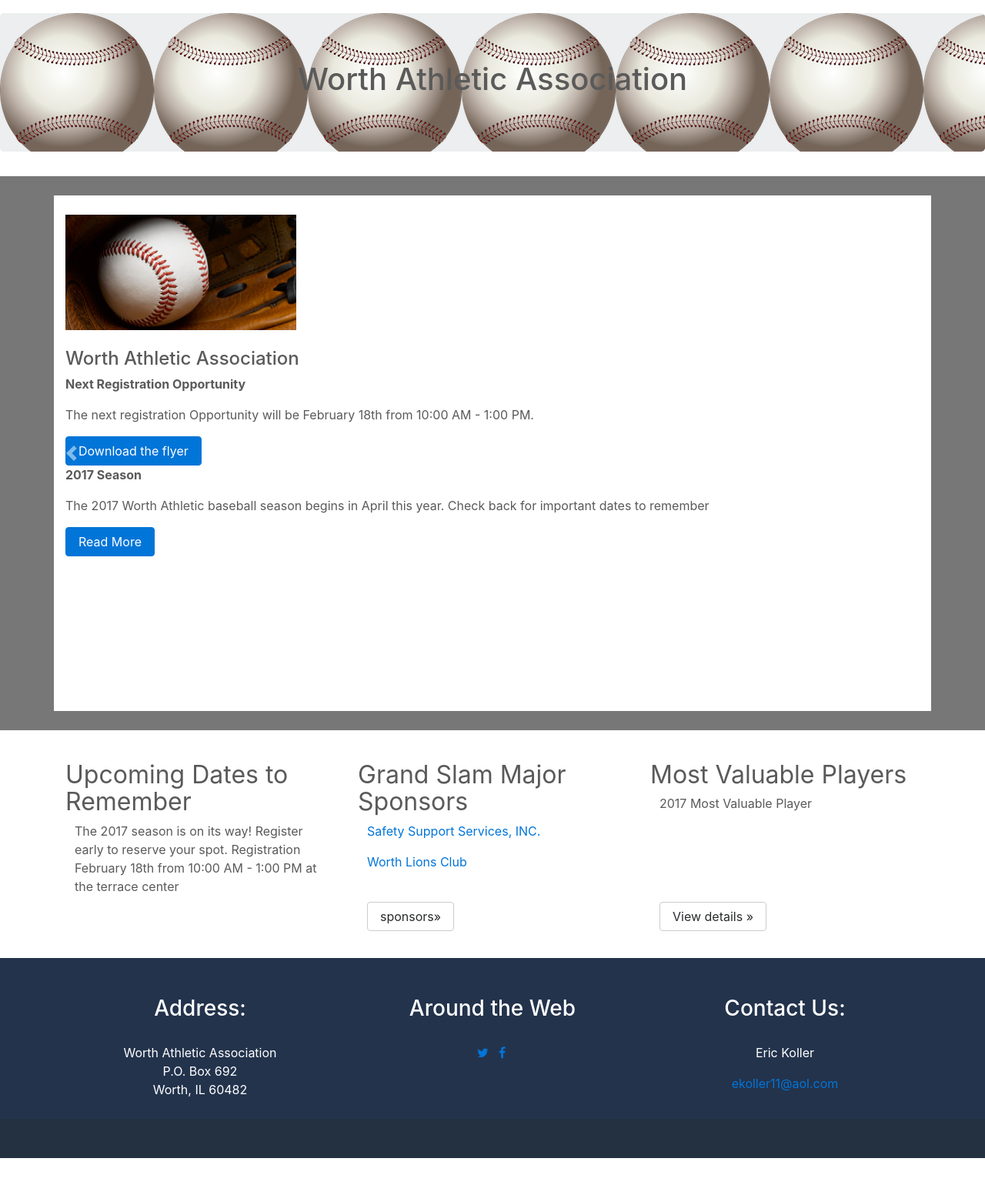
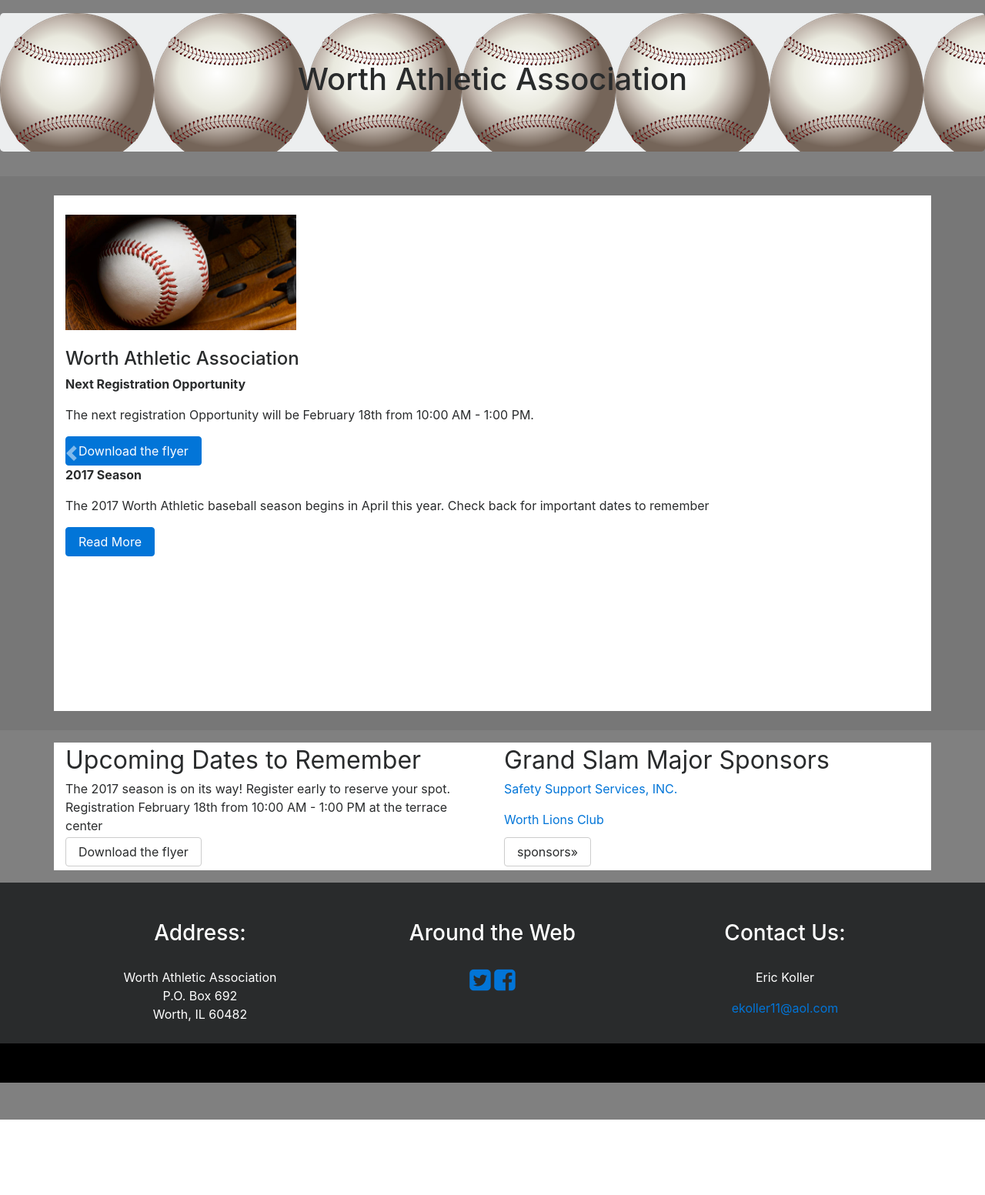
Before and after one commit to kolldavi/Web-Development, a PHP site: page / in a window 1280 px wide. Shown: the part 56-1609 px from the top of the page at 77% size. After the commit the page ends 1511 px from the top, so only its background shows below. Run offline with PHP 8.4, Linux system fonts and the light colour scheme; some libraries are stand-ins or nearby versions.

Commit message:
changed layout

```diff
--- a/worthBaseball/css/carousel.css
+++ b/worthBaseball/css/carousel.css
@@ -5,7 +5,7 @@
 body {
   padding-top: 3rem;
   padding-bottom: 3rem;
-  color: #5a5a5a;
+  background-color: gray;
 }
 
 
@@ -47,7 +47,7 @@ background-color: white;
 
 .headerText{
   margin-top: 25px;
-    background-image: url("../img/baseball.png");
+  background-image: url("../img/baseball.png");
 }
 
 /* MARKETING CONTENT
@@ -72,7 +72,7 @@ background-color: white;
 }
 .marketingBtn{
 position: absolute;
-bottom: -30px;
+bottom: -25px;
 }
 .marketing{
 
@@ -132,7 +132,7 @@ footer h3 {
 
 footer .footer-above {
     padding-top: 50px;
-    background-color: #23334c;
+    background-color: #292b2c;
 }
 
 footer .footer-col {
@@ -142,12 +142,12 @@ footer .footer-col {
 
 footer .footer-below {
     padding: 25px 0;
-    background-color: #233140;
+    background-color: black;
     font-size: 10px;
 }
 
-.grayBackGround{
-  background-color: gray;
+.whiteBackGround{
+  background-color: white;
 }
 
 
--- a/worthBaseball/index.html
+++ b/worthBaseball/index.html
@@ -147,28 +147,24 @@
     ================================================== -->
     <!-- Wrap the rest of the page in another container to center all the content. -->
 
-    <div class="container marketing">
+    <div class="container marketing whiteBackGround">
 
       <!-- Three columns of text below the carousel -->
       <div class="row">
-        <div class="col-lg-4">
+        <div class="col-lg-6">
           <h2>Upcoming Dates to Remember</h2>
           <p>The 2017 season is on its way! Register early to reserve your spot. Registration February  18th from 10:00 AM - 1:00 PM at the terrace center</p>
+           <a href="img/FILE_1011.pdf" class="btn btn-secondary marketingBtn ">Download the flyer</a>
 
-        </div><!-- /.col-lg-4 -->
-        <div class="col-lg-4">
+        </div><!-- /.col-lg-6 -->
+        <div class="col-lg-6">
 
         <h2>Grand Slam Major Sponsors</h2>
             <a href ="http://www.safetysupport.com/"><p>Safety Support Services, INC.</p></a>
         <a href ="http://worthlions1a.lionwap.org/">  <p>Worth Lions Club</p></a>
           <p><a class="btn btn-secondary marketingBtn" href="Sponsors.html" role="button">sponsors&raquo;</a></p>
-        </div><!-- /.col-lg-4 -->
-        <div class="col-lg-4">
+        </div><!-- /.col-lg-6 -->
 
-          <h2>Most Valuable Players</h2>
-          <p>2017 Most Valuable Player </p>
-          <p><a class="btn btn-secondary marketingBtn" href="#" role="button">View details &raquo;</a></p>
-        </div><!-- /.col-lg-4 -->
       </div><!-- /.row -->
     </div>
 
@@ -188,14 +184,14 @@
                          </div>
                          <div class="footer-col col-md-4">
                              <h3>Around the Web</h3>
-                             <ul class="inline">
+                             <ul class="list-inline">
                                  <li>
-                                     <a href="#" class="rounded-circle"><i class="fa fa-fw fa-twitter"></i></a>
+                                     <a href="#" class="rounded-circle "><i class="fa fa-twitter-square fa-2x" aria-hidden="true"></i></a>
                                  </li>
                                  <li>
-                                     <a href="https://www.facebook.com/Worth-Athletic-Association-105417129489726/" class="btn-social btn-outline"><i class="fa fa-fw fa-facebook"></i></a>
+                                     <a href="https://www.facebook.com/Worth-Athletic-Association-105417129489726/">
+                                     <i class="fa fa-facebook-square fa-2x" aria-hidden="true"></i></a></a>
                                  </li>
-
                              </ul>
                          </div>
                          <div class="footer-col col-md-4">
```
Also changed, not shown: worthBaseball/Calendar.html (+10 -4 lines), worthBaseball/ContactUs.html (+5 -5 lines), worthBaseball/Leagues.html (+7 -7 lines), worthBaseball/Sponsors.html (+5 -5 lines), worthBaseball/README.md.
